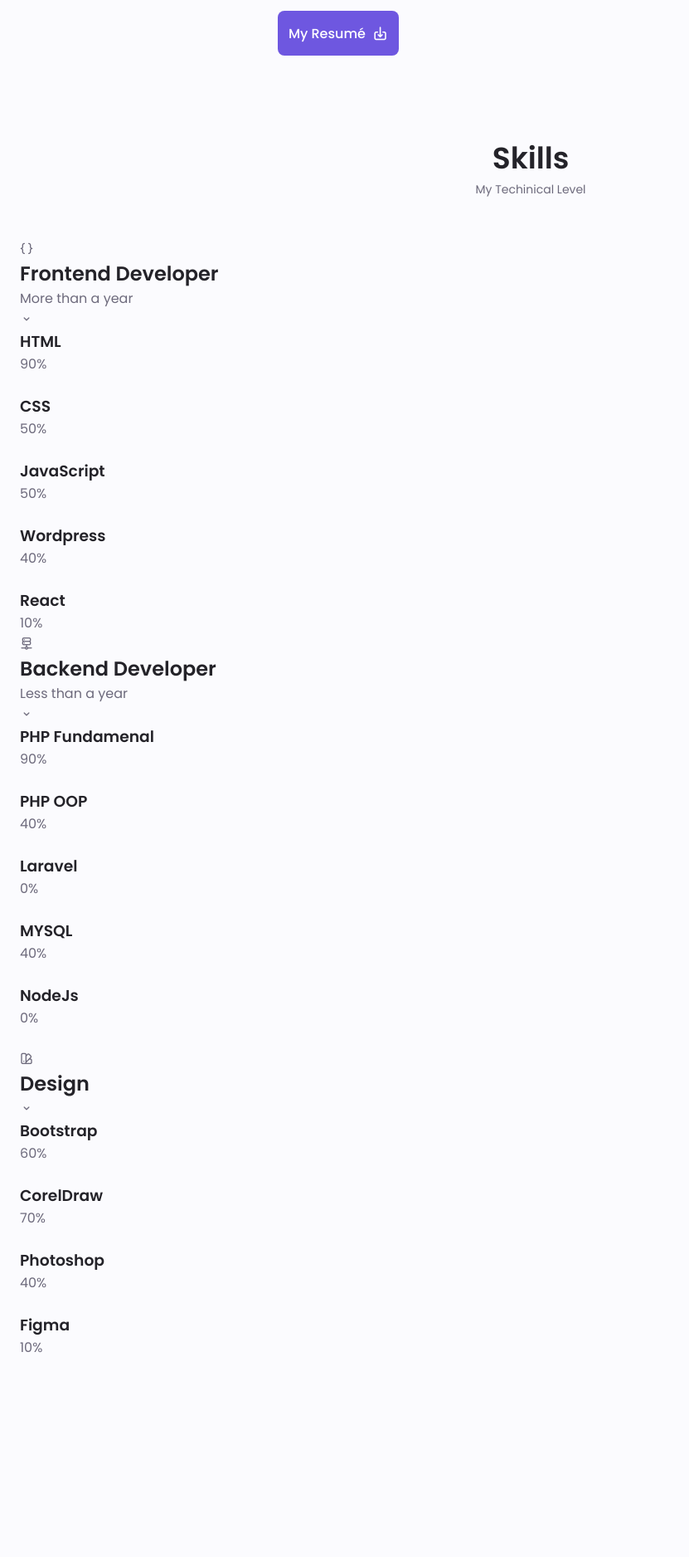
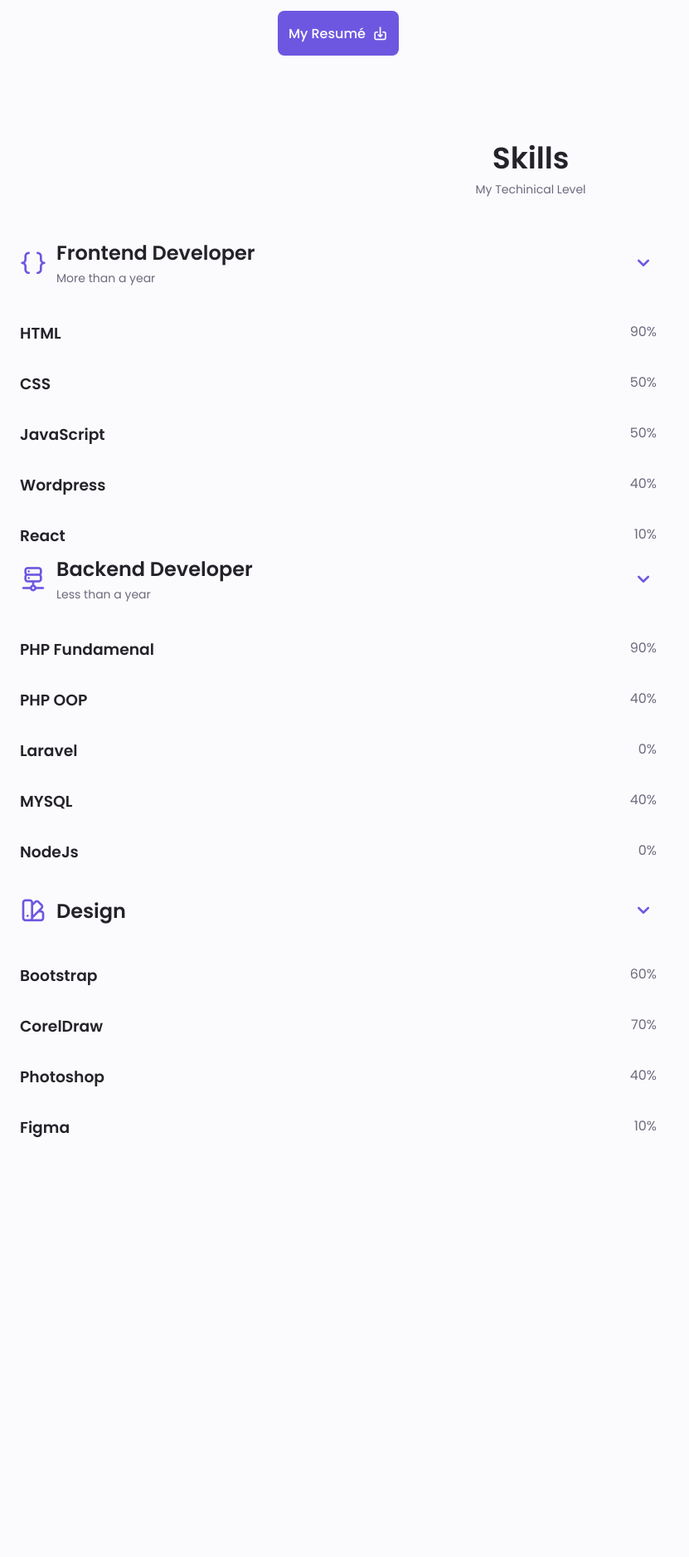
Before and after one commit to Ayoola32/Portfolio-Website, a PHP site: page / in a window 1280 px wide. Shown: the part 1304-3180 px from the top of the page at 83% size, without its empty margins (0-831 px from the left). After the commit the page ends 2675 px from the top, so only its background shows below. Run offline with PHP 8.4, Linux system fonts and the light colour scheme.

Commit message:
adjusted skills markup naming tags and also added styles for the skills section

```diff
--- a/assets/css/styles.css
+++ b/assets/css/styles.css
@@ -392,7 +392,46 @@ display: flex;
 justify-content: center;
 }
 /*==================== SKILLS ====================*/
+.skills__conainer{
+  row-gap: 0;
+}
 
+.skills__header{
+  display: flex;
+  align-items: center;
+  margin-bottom: var(--mb-2-5);
+  cursor: pointer;
+}
+
+.skills__icon,
+.skills__arrow{
+  font-size: 2rem;
+  color: var(--first-color);
+}
+
+.skills__icon{
+  margin-right: var(--mb-0-75);
+}
+
+.skills__title{
+  font-size: var(--h3-font-size);
+}
+
+.skills__subtitle{
+  font-size: var(--small-font-size);
+  color: var(--text-color);
+}
+
+.skills__arrow{
+  margin-left: auto;
+  transition: .4s;
+}
+
+.skills__titles{
+  display: flex;
+  justify-content: space-between;
+  margin-bottom: var(--mb-0-5)
+}
 
 /*==================== QUALIFICATION ====================*/
 
--- a/index.php
+++ b/index.php
@@ -191,7 +191,7 @@
 
                             <div class="skills__list grid">
                                 <div class="skills__data">
-                                    <div class="skills__title">
+                                    <div class="skills__titles">
                                         <h3 class="skills__name">HTML</h3>
                                         <span class="skills__number">90%</span>
                                     </div>
@@ -200,7 +200,7 @@
                                     </div>
                                 </div>
                                 <div class="skills__data">
-                                    <div class="skills__title">
+                                    <div class="skills__titles">
                                         <h3 class="skills__name">CSS</h3>
                                         <span class="skills__number">50%</span>
                                     </div>
@@ -209,7 +209,7 @@
                                     </div>
                                 </div>
                                 <div class="skills__data">
-                                    <div class="skills__title">
+                                    <div class="skills__titles">
                                         <h3 class="skills__name">JavaScript</h3>
                                         <span class="skills__number">50%</span>
                                     </div>
@@ -218,7 +218,7 @@
                                     </div>
                                 </div>
                                 <div class="skills__data">
-                                    <div class="skills__title">
+                                    <div class="skills__titles">
                                         <h3 class="skills__name">Wordpress</h3>
                                         <span class="skills__number">40%</span>
                                     </div>
@@ -227,7 +227,7 @@
                                     </div>
                                 </div>
                                 <div class="skills__data">
-                                    <div class="skills__title">
+                                    <div class="skills__titles">
                                         <h3 class="skills__name">React</h3>
                                         <span class="skills__number">10%</span>
                                     </div>
@@ -251,7 +251,7 @@
 
                             <div class="skills__list grid">
                                 <div class="skills__data">
-                                    <div class="skills__title">
+                                    <div class="skills__titles">
                                         <h3 class="skills__name">PHP Fundamenal</h3>
                                         <span class="skills__number">90%</span>
                                     </div>
@@ -260,7 +260,7 @@
                                     </div>
                                 </div>
                                 <div class="skills__data">
-                                    <div class="skills__title">
+                                    <div class="skills__titles">
                                         <h3 class="skills__name">PHP OOP</h3>
                                         <span class="skills__number">40%</span>
                                     </div>
@@ -269,7 +269,7 @@
                                     </div>
                                 </div>
                                 <div class="skills__data">
-                                    <div class="skills__title">
+                                    <div class="skills__titles">
                                         <h3 class="skills__name">Laravel</h3>
                                         <span class="skills__number">0%</span>
                                     </div>
@@ -278,7 +278,7 @@
                                     </div>
                                 </div>
                                 <div class="skills__data">
-                                    <div class="skills__title">
+                                    <div class="skills__titles">
                                         <h3 class="skills__name">MYSQL</h3>
                                         <span class="skills__number">40%</span>
                                     </div>
@@ -287,7 +287,7 @@
                                     </div>
                                 </div>
                                 <div class="skills__data">
-                                    <div class="skills__title">
+                                    <div class="skills__titles">
                                         <h3 class="skills__name">NodeJs</h3>
                                         <span class="skills__number">0%</span>
                                     </div>
@@ -300,8 +300,8 @@
                     </div>
 
                     <div>
-                            <!--==================== SKILLS 3====================-->
-                            <div class="skills__content">
+                        <!--==================== SKILLS 3====================-->
+                        <div class="skills__content">
                             <div class="skills__header">
                                 <i class="uil uil-swatchbook skills__icon"></i>
                                 <div>
@@ -313,7 +313,7 @@
 
                             <div class="skills__list grid">
                                 <div class="skills__data">
-                                    <div class="skills__title">
+                                    <div class="skills__titles">
                                         <h3 class="skills__name">Bootstrap</h3>
                                         <span class="skills__number">60%</span>
                                     </div>
@@ -322,7 +322,7 @@
                                     </div>
                                 </div>
                                 <div class="skills__data">
-                                    <div class="skills__title">
+                                    <div class="skills__titles">
                                         <h3 class="skills__name">CorelDraw</h3>
                                         <span class="skills__number">70%</span>
                                     </div>
@@ -331,7 +331,7 @@
                                     </div>
                                 </div>
                                 <div class="skills__data">
-                                    <div class="skills__title">
+                                    <div class="skills__titles">
                                         <h3 class="skills__name">Photoshop</h3>
                                         <span class="skills__number">40%</span>
                                     </div>
@@ -340,7 +340,7 @@
                                     </div>
                                 </div>
                                 <div class="skills__data">
-                                    <div class="skills__title">
+                                    <div class="skills__titles">
                                         <h3 class="skills__name">Figma</h3>
                                         <span class="skills__number">10%</span>
                                     </div>
```
